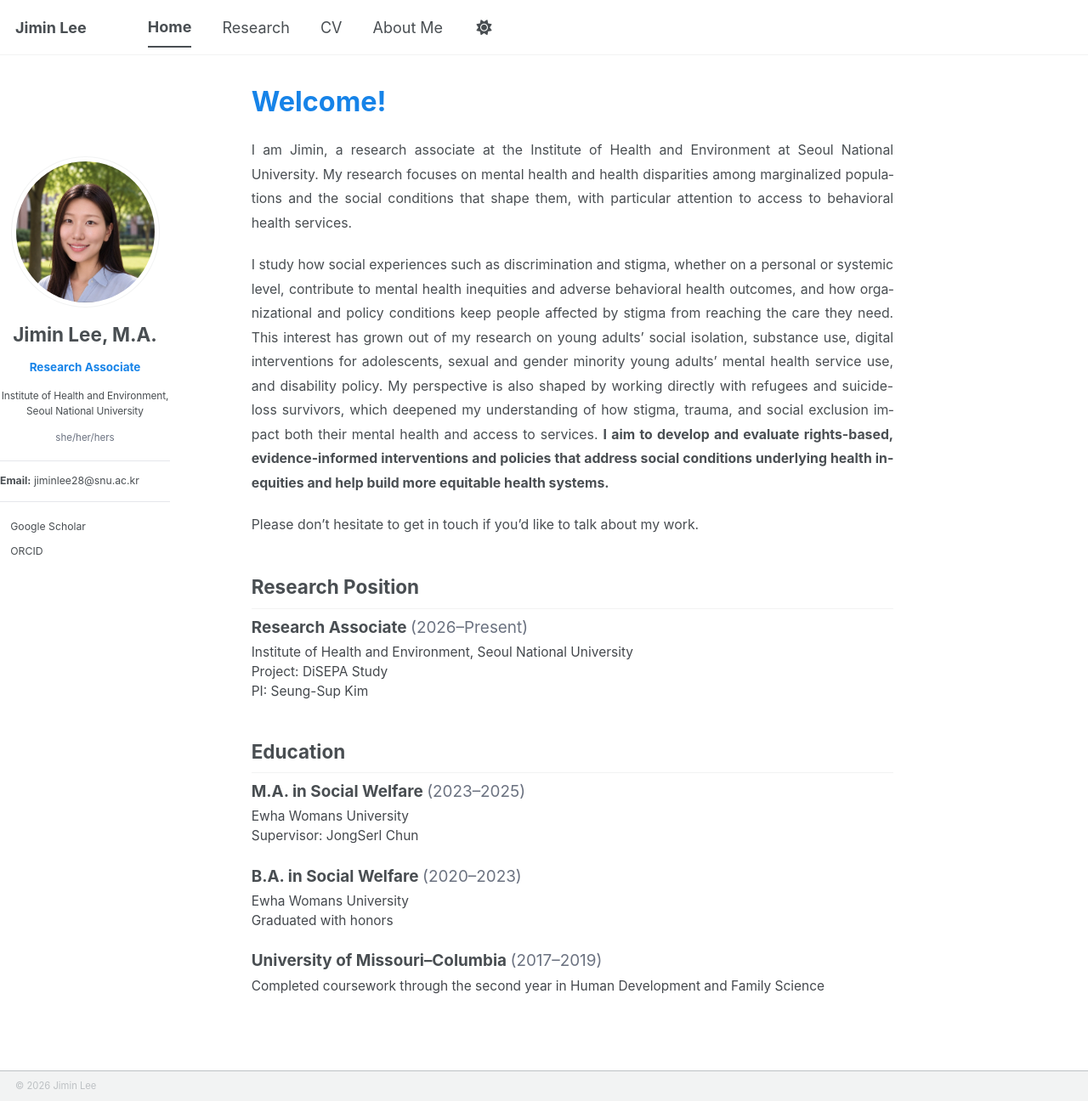
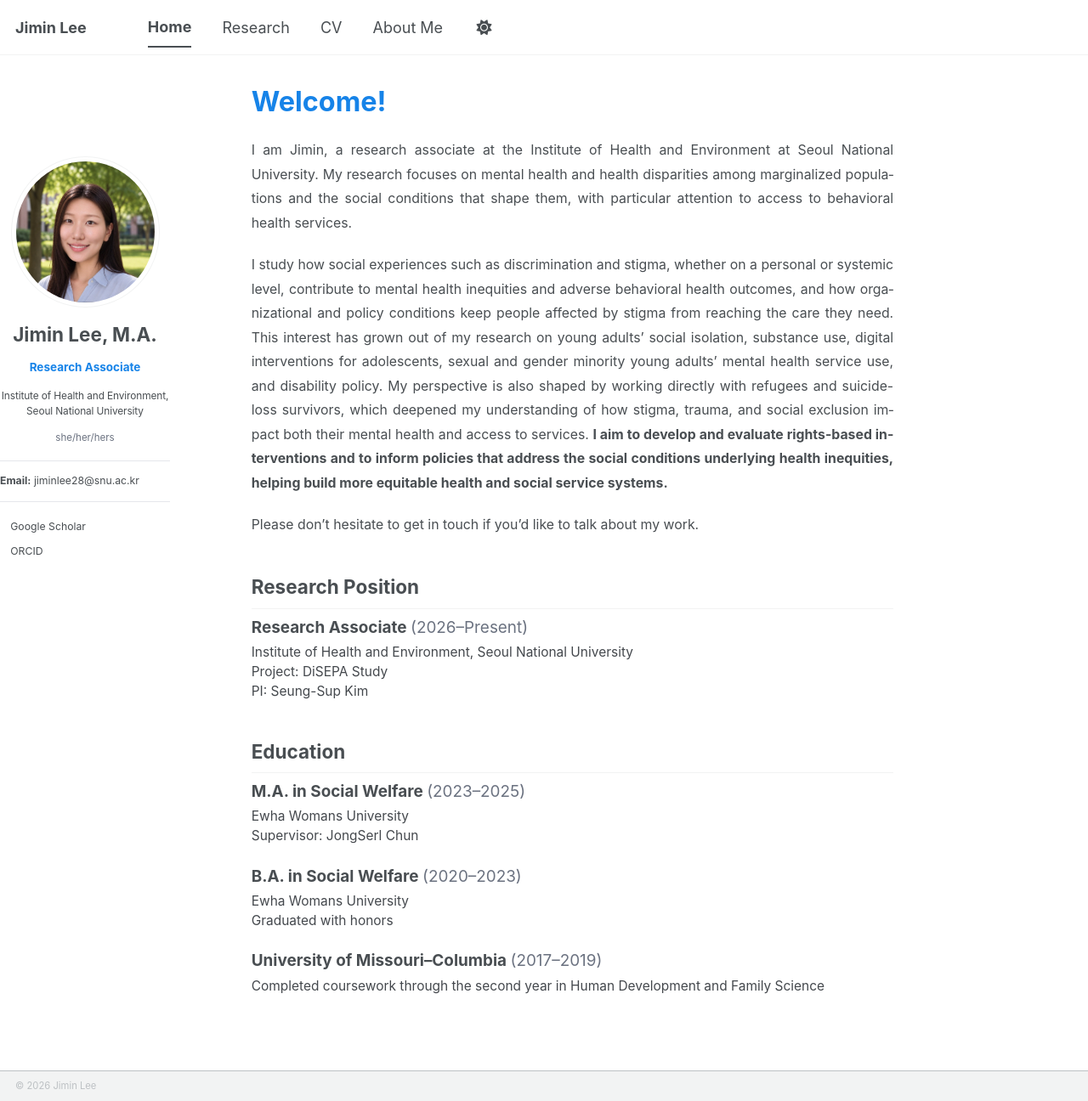
Before and after one commit to jiminlee-research/jiminlee-research.github.io, a Jekyll site: the page built from _pages/about.md, in a window 1280 px wide and 1296 px high. Shown: the whole window at 85% size. Built offline with Jekyll 4.4.1, drawn with Linux system fonts in a browser that asks for light colours; a style sheet for code colours, icons or effects is not loaded.

Commit message:
Revise research aim sentence on About page
Co-Authored-By: Claude Opus 5.5 <noreply@anthropic.com>
Claude-Session: https://claude.ai/code/session_01PcjxNgqngrrHjMZQkReYzc

```diff
--- a/_pages/about.md
+++ b/_pages/about.md
@@ -38,7 +38,7 @@ author_profile: true
 
 I am Jimin, a research associate at the Institute of Health and Environment at Seoul National University. My research focuses on mental health and health disparities among marginalized populations and the social conditions that shape them, with particular attention to access to behavioral health services.
 
-I study how social experiences such as discrimination and stigma, whether on a personal or systemic level, contribute to mental health inequities and adverse behavioral health outcomes, and how organizational and policy conditions keep people affected by stigma from reaching the care they need. This interest has grown out of my research on young adults' social isolation, substance use, digital interventions for adolescents, sexual and gender minority young adults' mental health service use, and disability policy. My perspective is also shaped by working directly with refugees and suicide-loss survivors, which deepened my understanding of how stigma, trauma, and social exclusion impact both their mental health and access to services. **I aim to develop and evaluate rights-based, evidence-informed interventions and policies that address social conditions underlying health inequities and help build more equitable health systems.**
+I study how social experiences such as discrimination and stigma, whether on a personal or systemic level, contribute to mental health inequities and adverse behavioral health outcomes, and how organizational and policy conditions keep people affected by stigma from reaching the care they need. This interest has grown out of my research on young adults' social isolation, substance use, digital interventions for adolescents, sexual and gender minority young adults' mental health service use, and disability policy. My perspective is also shaped by working directly with refugees and suicide-loss survivors, which deepened my understanding of how stigma, trauma, and social exclusion impact both their mental health and access to services. **I aim to develop and evaluate rights-based interventions and to inform policies that address the social conditions underlying health inequities, helping build more equitable health and social service systems.**
 
 Please don't hesitate to get in touch if you'd like to talk about my work.
 
```
